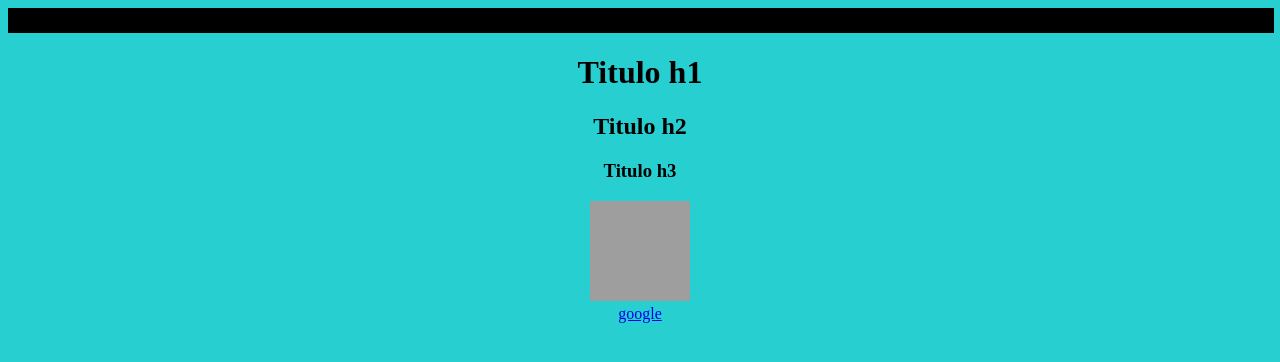
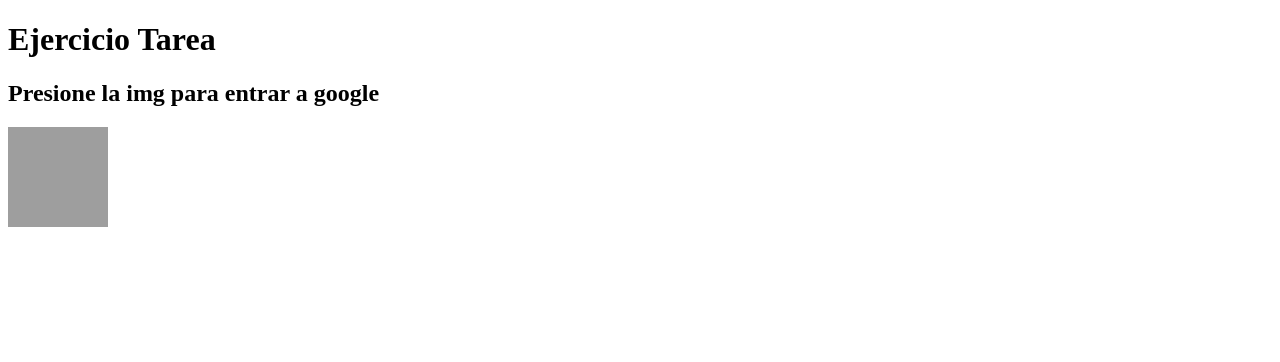
Before and after one commit to Ganu10/Guia3, a plain HTML site: page index.html in a window 1280 px wide. Drawn offline with Linux system fonts and the light colour scheme; grey boxes are pictures that could not be loaded.

Commit message:
siuuuuuuuu

```diff
--- a/index.html
+++ b/index.html
@@ -1,19 +1,14 @@
 <!DOCTYPE html>
-<html>
-    <head>
-        <meta charset="UTF-8">
-        <title>GUIA 03</title>
-    </head>
-    <center>
-    <body>
-        <body bgcolor="27CFD1">
-        <hr width=100% size=25 color="000000">
-        <h1> Titulo h1 </h1>
-        <h2> Titulo h2 </h2>
-        <h3> Titulo h3 </h3>
-    </body>
-    <img  src="http://qnimate.com/wp-content/uploads/2014/03/images2.jpg" width="100" height="100">
-    <br>
-    <a href="https://google.com">google</a>
-    </center>
+<html lang="en">
+<head>
+    <meta charset="UTF-8">
+    <meta http-equiv="X-UA-Compatible" content="IE=edge">
+    <meta name="viewport" content="width=device-width, initial-scale=1.0">
+    <title>Guia3</title>
+</head>
+<body>
+    <h1>Ejercicio Tarea</h1>
+    <h2>Presione la img para entrar a google</h2>
+</body>
+    <a href="https://google.com"><img  src="https://encrypted-tbn0.gstatic.com/images?q=tbn:ANd9GcQjzC2JyZDZ_RaWf0qp11K0lcvB6b6kYNMoqtZAQ9hiPZ4cTIOB" width="100" height="100"></a>
 </html>
```
Also changed, not shown: style.css (deleted).
